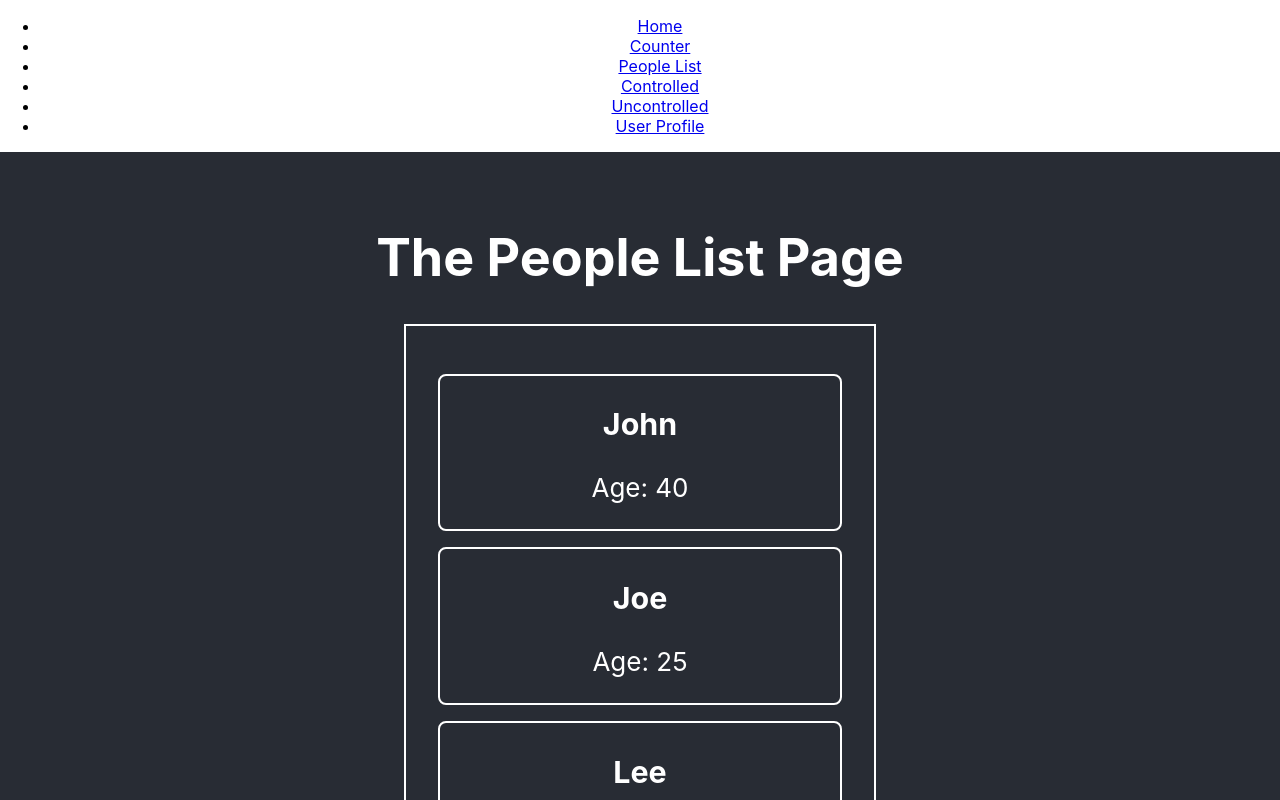
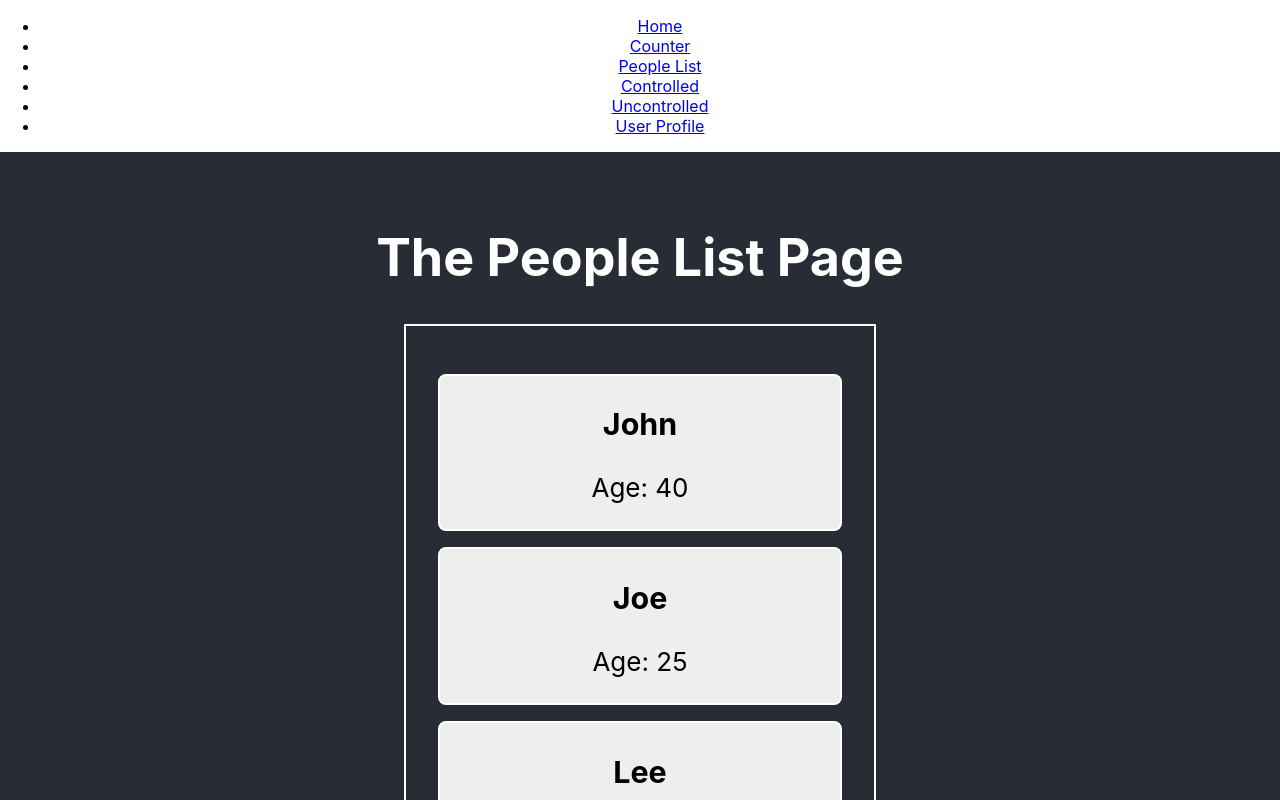
Before and after one commit to gliu7717/fullstack_my_first_app, a React (Create React App) app: page /people-list in a window 1280 px wide. Shown: the top 800 px of the page. Built offline with nearby package versions, Linux system fonts and the light colour scheme.

Commit message:
use context in react

```diff
--- a/src/App.js
+++ b/src/App.js
@@ -13,6 +13,7 @@
   UserProfilePage
 } from './pages';
 import { NavBar } from './NavBar';
+import { ThemeContext } from './ThemeContext';
 
 const appLinks = [
   { url: '/', label: 'Home' },
@@ -23,9 +24,11 @@
   { url: '/user', label: 'User Profile' },
 ];
 
+const theme = 'light'
 
 function App() {
   return (
+    <ThemeContext.Provider value="light">
     <div className="App">
       <Router>
         <NavBar links={appLinks}/>
@@ -52,8 +55,8 @@
 
         </div>
         </Router>
-
-    </div>
+      </div>
+    </ThemeContext.Provider>
   );
 }
 
--- a/src/PeopleListItem.js
+++ b/src/PeopleListItem.js
@@ -1,8 +1,17 @@
-import React from "react";
+import React, { useContext } from 'react';
+import { ThemeContext } from './ThemeContext';
 import "./PeopleListItem.css"
-export const PeopleListItem = ({person}) =>(
-    <div className = "list-item-container">
+export const PeopleListItem = ({person}) =>{
+    const theme = useContext(ThemeContext);
+    return (
+    <div
+         style={{
+           backgroundColor: theme === 'dark' ? 'black' :'#eee',
+          color: theme === 'dark' ? '#eee' : 'black',
+         }}
+         className = "list-item-container">
         <h3>{person.name}</h3>
         <p>Age: {person.age}</p>
     </div>
-)
+    )
+}
--- /dev/null
+++ b/src/ThemeContext.js
@@ -0,0 +1,3 @@
+import React from 'react';
+
+export const ThemeContext = React.createContext('dark');
```
